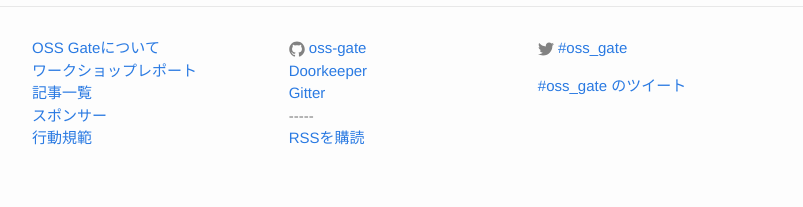
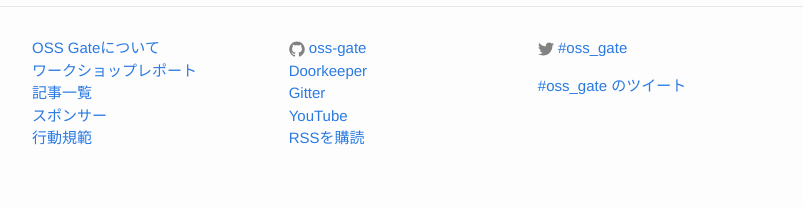
Before and after one commit to oss-gate/oss-gate.github.io, a Jekyll site: the page built from index.html, in a window 1280 px wide. Shown: the part 1850-2057 px from the top of the page, without its empty margins (238-1041 px from the left). Built offline with Jekyll 4.4.1, drawn with Linux system fonts in a browser that asks for light colours; comment, search, counter and statistics services are not loaded.

Commit message:
Put link to YouTube channel on footer

```diff
--- a/_includes/footer.html
+++ b/_includes/footer.html
@@ -25,7 +25,7 @@
           {% endif %}
           <li><a href="https://oss-gate.doorkeeper.jp/">Doorkeeper</a></li>
           <li><a href="https://gitter.im/oss-gate/home/">Gitter</a></li>
-          <li>-----</li>
+          <li><a href="https://www.youtube.com/channel/UCko4k40eSvs_dchzcLCsJ4A">YouTube</a></li>
 
           {% if site.twitter_username %}
           <li>
```
